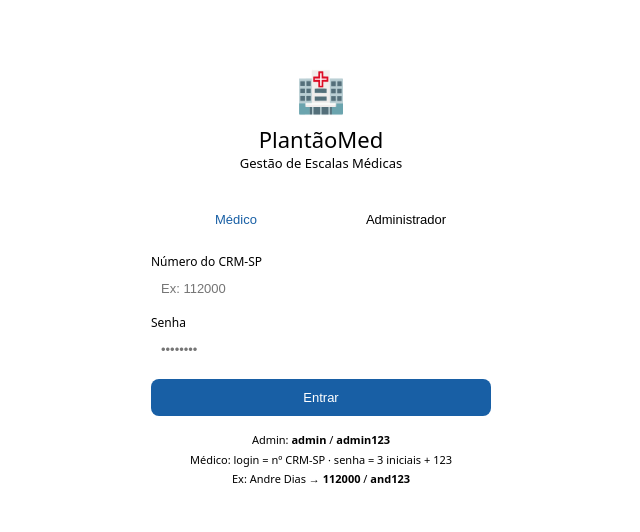
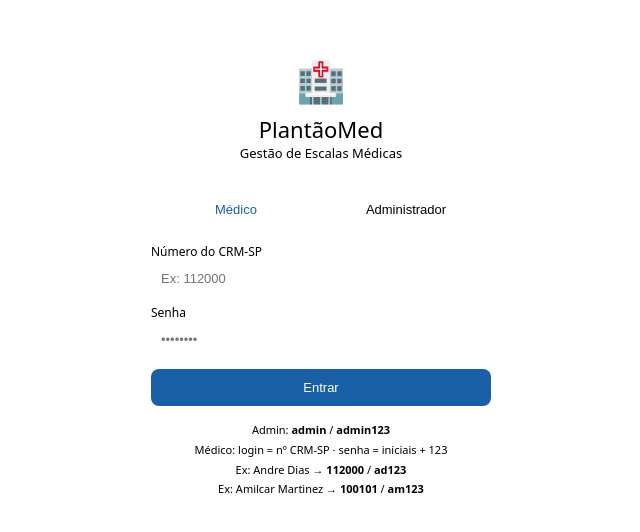
Before and after one commit to andreroncon/plantaomd, a React (Vite) app: page / in a window 1280 px wide. Shown: the part 132-664 px from the top of the page, without its empty margins (319-959 px from the left). Built offline with nearby package versions, Linux system fonts and the light colour scheme.

Commit message:
fix: correct login hint and restrict substitution to admin only

```diff
--- a/src/App.tsx
+++ b/src/App.tsx
@@ -288,8 +288,9 @@ export default function App(){
         <button style={{...s.btn(),width:"100%",padding:"11px"}} onClick={doLogin}>Entrar</button>
         <div style={{marginTop:14,fontSize:11,color:"var(--color-text-secondary)",textAlign:"center",lineHeight:1.8}}>
           Admin: <b>admin</b> / <b>admin123</b><br/>
-          Médico: login = nº CRM-SP · senha = 3 iniciais + 123<br/>
-          Ex: Andre Dias → <b>112000</b> / <b>and123</b>
+          Médico: login = nº CRM-SP · senha = iniciais + 123<br/>
+          Ex: Andre Dias → <b>112000</b> / <b>ad123</b><br/>
+          Ex: Amilcar Martinez → <b>100101</b> / <b>am123</b>
         </div>
       </div>
     </div>
@@ -337,7 +338,7 @@ export default function App(){
             <button style={s.btn()} onClick={()=>{changeResp(sh.id,sr);setEr(false);}}>OK</button>
           </div>}
         </div>}
-        {sh.status==="agendado"&&<div style={{marginBottom:8}}>
+        {isAdmin&&sh.status==="agendado"&&<div style={{marginBottom:8}}>
           <div style={{...s.row,justifyContent:"space-between",marginBottom:4}}>
             <span style={{fontSize:12,color:"var(--color-text-secondary)"}}>Substituição pontual</span>
             {sub?<button style={{...s.out,fontSize:11,padding:"3px 8px",color:"#A32D2D"}} onClick={()=>cancelSub(sh.id)}>Cancelar sub.</button>
```
